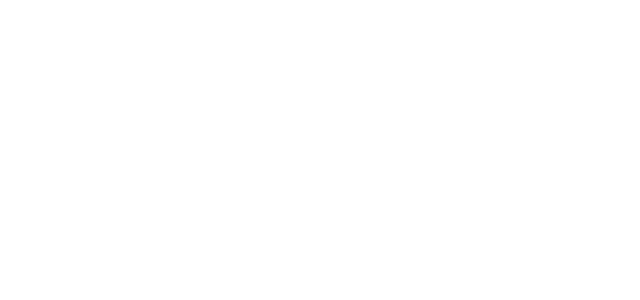
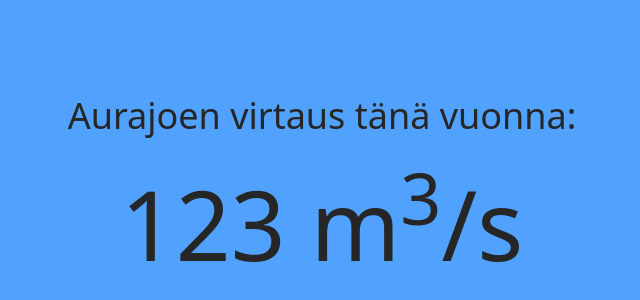
Before and after one commit to otsosaarinen/aurajoki-docker, a React (Vite) app: page / in a window 1280 px wide. Shown: the part 216-516 px from the top of the page, without its empty margins (318-958 px from the left). Built offline with nearby package versions, Linux system fonts and the light colour scheme.

Commit message:
add base page format

```diff
--- a/src/App.tsx
+++ b/src/App.tsx
@@ -4,7 +4,12 @@ import { CountUp } from "countup.js";
 function App() {
     return (
         <>
-            <div className=""></div>
+            <div className="flex h-screen w-screen flex-col items-center justify-center gap-10 bg-blue-400 text-neutral-800">
+                <h1 className="text-4xl">Aurajoen virtaus tänä vuonna:</h1>
+                <span className="text-8xl">
+                    123 m<sup>3</sup>/s
+                </span>
+            </div>
         </>
     );
 }
```
